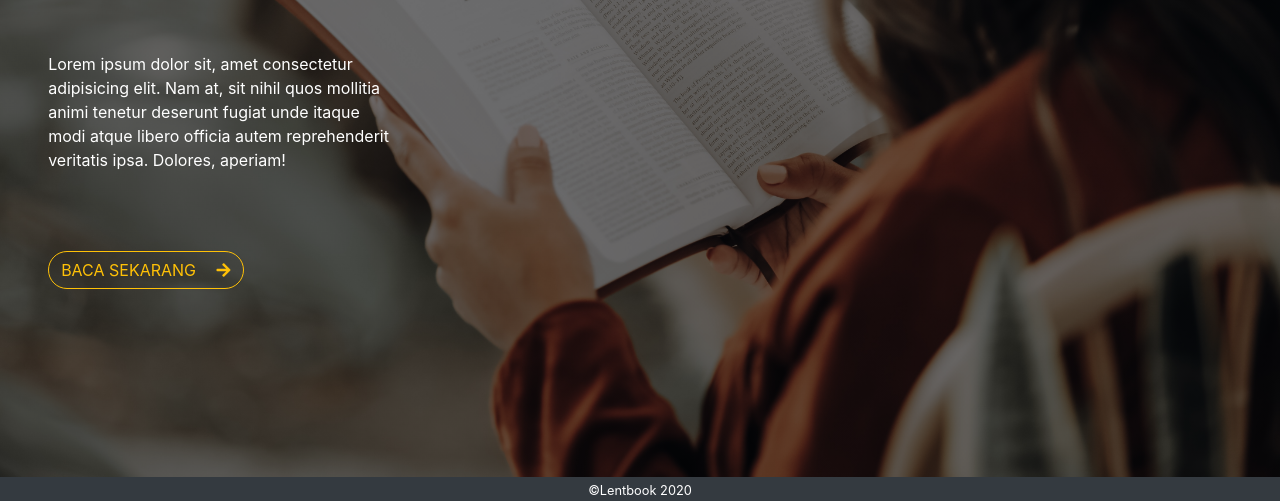
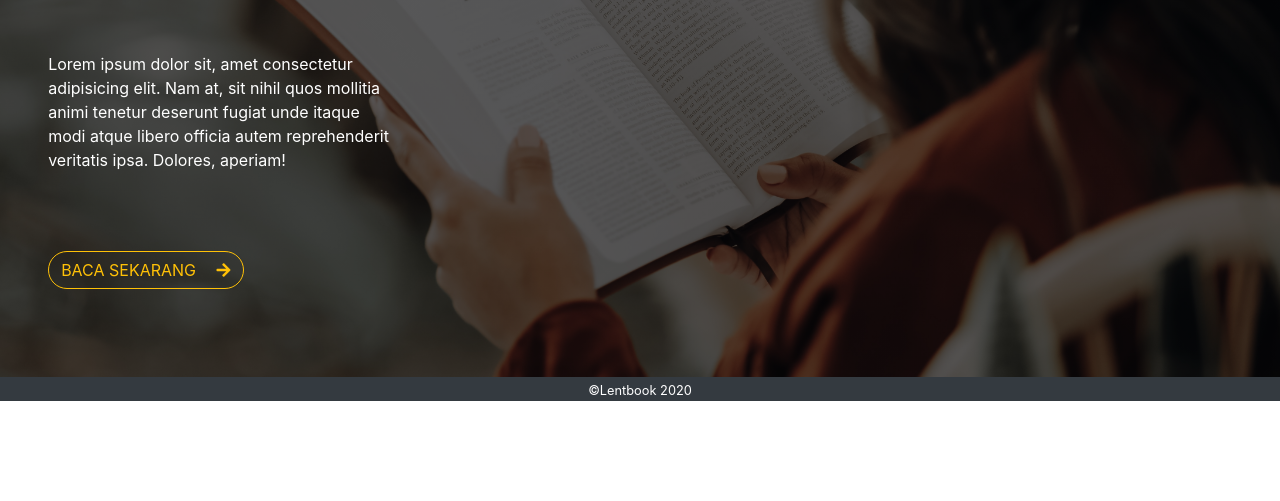
Before and after one commit to rifkymuth/Milestone-2_Kelompok-18, a website: page Public/landingpage.html in a window 1280 px wide. Shown: the part 323-824 px from the top of the page. After the commit the page ends 800 px from the top, so only its background shows below. Drawn offline with nearby package versions, Linux system fonts and the light colour scheme; a web font is replaced by a local one.

Commit message:
landingpage.html done + add logo

```diff
--- a/Public/src/style.css
+++ b/Public/src/style.css
@@ -19,10 +19,10 @@
 }
 
 .background-landingpage {
-  background: linear-gradient(rgba(0, 0, 0, 0.5), rgba(0, 0, 0, 0.5)),
+  background: linear-gradient(rgba(0, 0, 0, 0.6), rgba(0, 0, 0, 0.6)),
     url("./Asset/Background/joel-muniz-XqXJJhK-c08-unsplash.jpg");
   width: 100%;
-  height: 800px;
+  height: 700px;
   background-size: cover;
 }
 
```
Also changed, not shown: Public/landingpage.html (+0 -31 lines).
